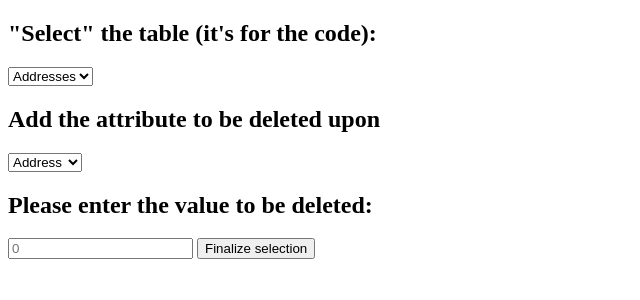
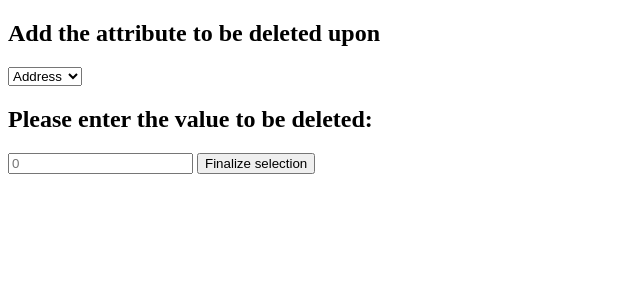
Before and after one commit to ADuan2003/DatabasesProject, a Flask app: template templates/deleteAddresses.html in a window 1280 px wide. Shown: the top 300 px of the page, without its empty margins (0-640 px from the left). Run offline with Flask 3, Linux system fonts and the light colour scheme; the template is opened without the code that fills it, so the values that code supplies are empty.

Commit message:
Update deleteAddresses.html

```diff
--- a/templates/deleteAddresses.html
+++ b/templates/deleteAddresses.html
@@ -8,18 +8,14 @@
 </head>
 <body>
   <div>
- <form action = "{{ url_for('delete') }}" method="post">
-     <h2>"Select" the table (it's for the code): </h2>
-         <select name = "i1">
-            <option attribute = "Addresses">Addresses</option>
-         </select>
+ <form action = "{{ url_for('deleteAddress') }}" method="post">
      <h2>Add the attribute to be deleted upon</h2>
-         <select name = "i2">
+         <select name = "att">
           <option attribute = "address">Address</option>
           <option attribute = "zipCode">Zip code</option>
          </select>
      <h2>Please enter the value to be deleted:</h2>
-         <input type="text" placeholder="0" name="i3">
+         <input type="text" placeholder="0" name="old">
 
      <button type="submit">Finalize selection</button>
  </form>
```
